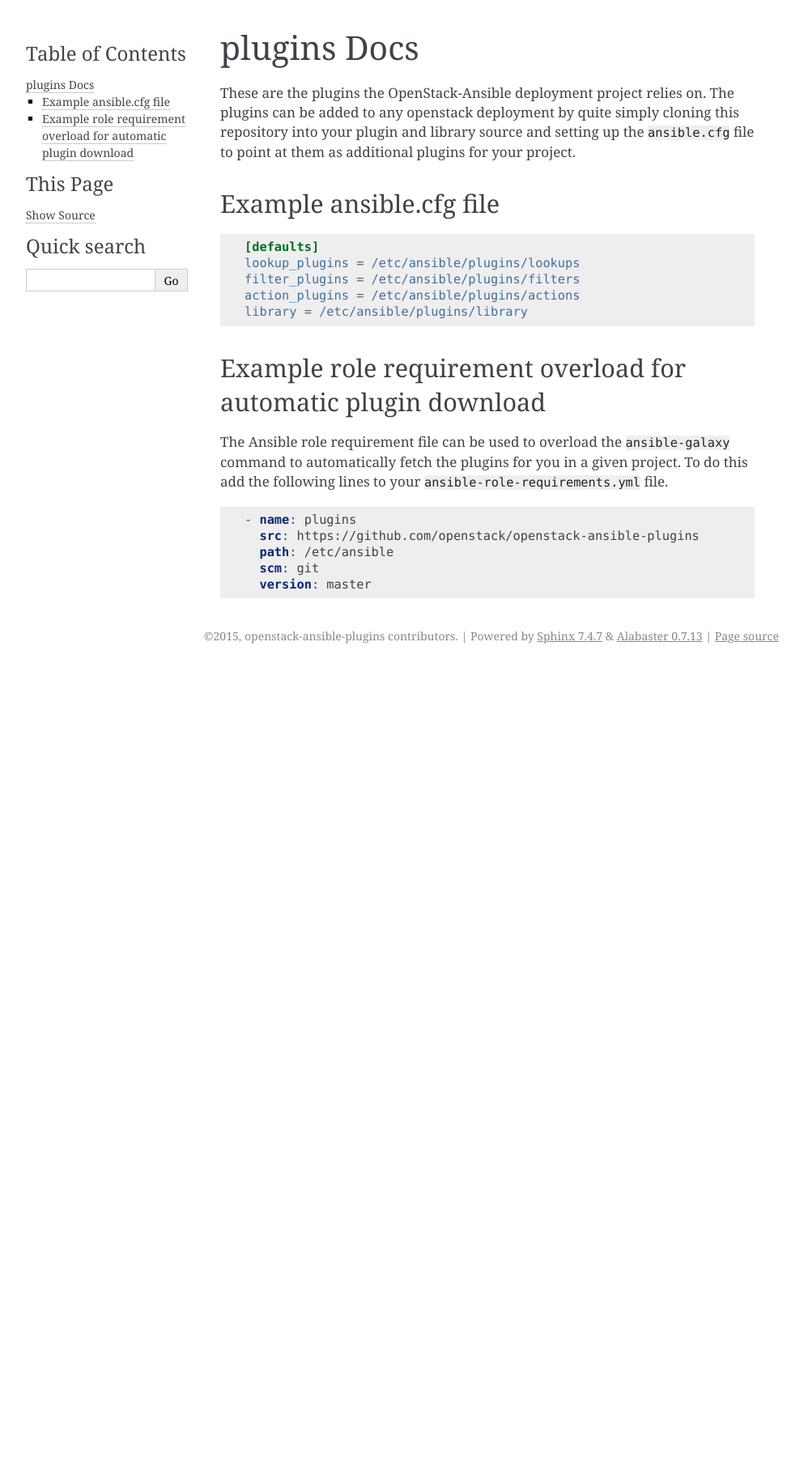
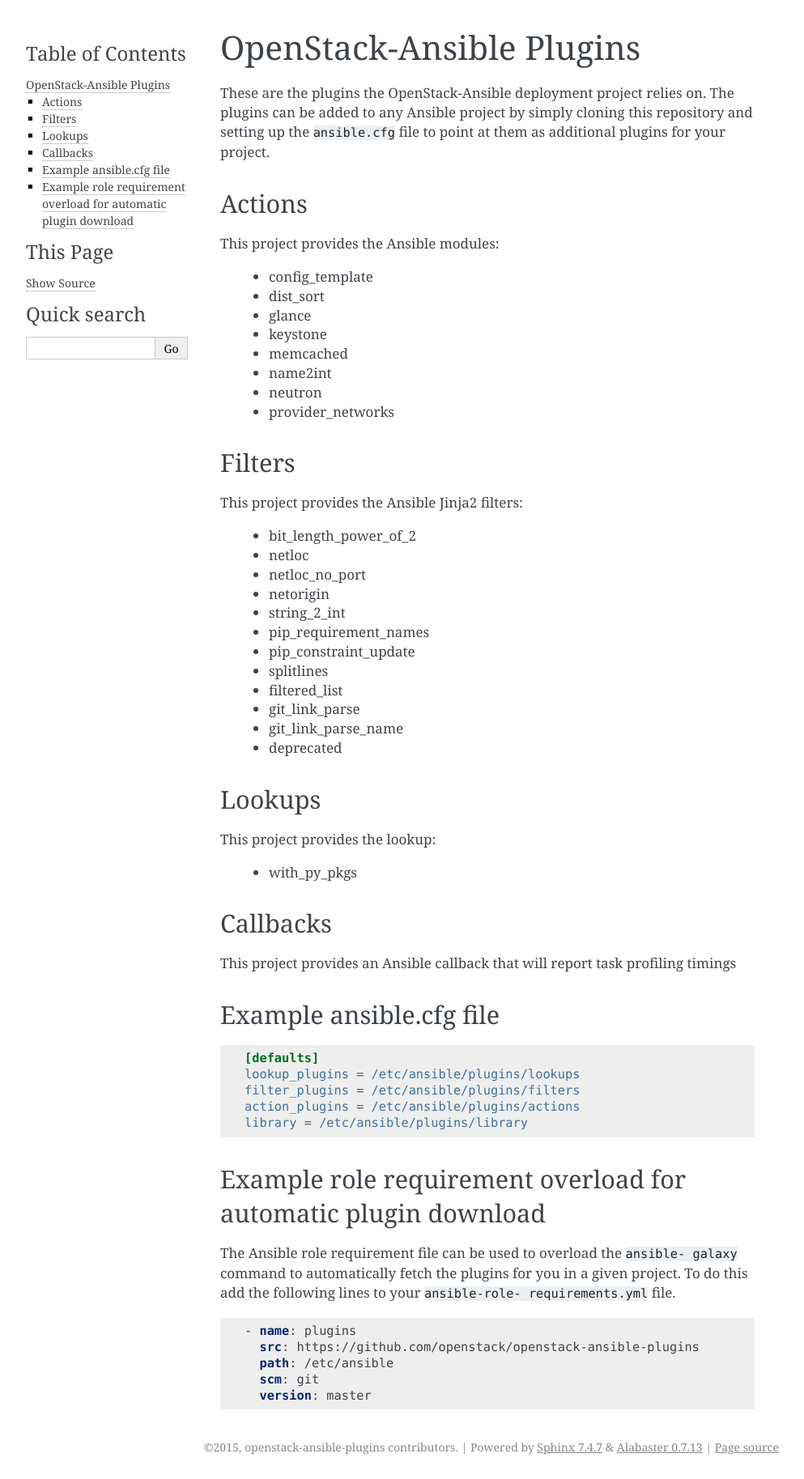
Before and after one commit to openstack/openstack-ansible-plugins, a Sphinx documentation site: the page built from doc/source/index.rst, in a window 1280 px wide. Shown: the whole page at 81% size, without its empty margins (148-1141 px from the left). Built offline with Sphinx 7.4.7, drawn with Linux system fonts in a browser that asks for light colours; before the commit the page ends 900 px from its top, so only the background shows below that.

Commit message:
[DOCS] Cleanup the role docs for consistency and clarity
Change-Id: Iac7740b161162bcc1a70053273f8e4ffc60f610c

```diff
--- a/README.rst
+++ b/README.rst
@@ -1,6 +1,81 @@
-plugins collection
-##################
-:tags: openstack, cloud, ansible, plugins
-:category: \*nix
+OpenStack-Ansible Plugins
+=========================
 
-Plugins used to power OpenStack-Ansible and our various roles.
+These are the plugins the OpenStack-Ansible deployment project relies on. The
+plugins can be added to any Ansible project by simply cloning this repository
+and setting up the ``ansible.cfg`` file to point at them as additional plugins
+for your project.
+
+Actions
+-------
+
+This project provides the Ansible modules:
+
+ * config_template
+ * dist_sort
+ * glance
+ * keystone
+ * memcached
+ * name2int
+ * neutron
+ * provider_networks
+
+Filters
+-------
+
+This project provides the Ansible Jinja2 filters:
+
+ * bit_length_power_of_2
+ * netloc
+ * netloc_no_port
+ * netorigin
+ * string_2_int
+ * pip_requirement_names
+ * pip_constraint_update
+ * splitlines
+ * filtered_list
+ * git_link_parse
+ * git_link_parse_name
+ * deprecated
+
+Lookups
+-------
+
+This project provides the lookup:
+
+ * with_py_pkgs
+
+Callbacks
+---------
+
+This project provides an Ansible callback that will report
+task profiling timings
+
+
+Example ansible.cfg file
+------------------------
+
+.. code-block:: ini
+
+    [defaults]
+    lookup_plugins = /etc/ansible/plugins/lookups
+    filter_plugins = /etc/ansible/plugins/filters
+    action_plugins = /etc/ansible/plugins/actions
+    library = /etc/ansible/plugins/library
+
+
+Example role requirement overload for automatic plugin download
+---------------------------------------------------------------
+
+The Ansible role requirement file can be used to overload the ``ansible-
+galaxy`` command to automatically fetch the plugins for you in a given
+project. To do this add the following lines to your ``ansible-role-
+requirements.yml`` file.
+
+.. code-block:: yaml
+
+    - name: plugins
+      src: https://github.com/openstack/openstack-ansible-plugins
+      path: /etc/ansible
+      scm: git
+      version: master
--- a/doc/source/index.rst
+++ b/doc/source/index.rst
@@ -1,35 +1 @@
-plugins Docs
-============
-
-These are the plugins the OpenStack-Ansible deployment project relies on.
-The plugins can be added to any openstack deployment by quite simply cloning
-this repository into your plugin and library source and setting up the
-``ansible.cfg`` file to point at them as additional plugins for your project.
-
-
-Example ansible.cfg file
-------------------------
-
-.. code-block:: ini
-
-    [defaults]
-    lookup_plugins = /etc/ansible/plugins/lookups
-    filter_plugins = /etc/ansible/plugins/filters
-    action_plugins = /etc/ansible/plugins/actions
-    library = /etc/ansible/plugins/library
-
-
-Example role requirement overload for automatic plugin download
----------------------------------------------------------------
-
-The Ansible role requirement file can be used to overload the ``ansible-galaxy``
-command to automatically fetch the plugins for you in a given project. To do this
-add the following lines to your ``ansible-role-requirements.yml`` file.
-
-.. code-block:: yaml
-
-    - name: plugins
-      src: https://github.com/openstack/openstack-ansible-plugins
-      path: /etc/ansible
-      scm: git
-      version: master
+.. include:: ../../README.rst
```
Also changed, not shown: CONTRIBUTING.rst (+33 -18 lines).
